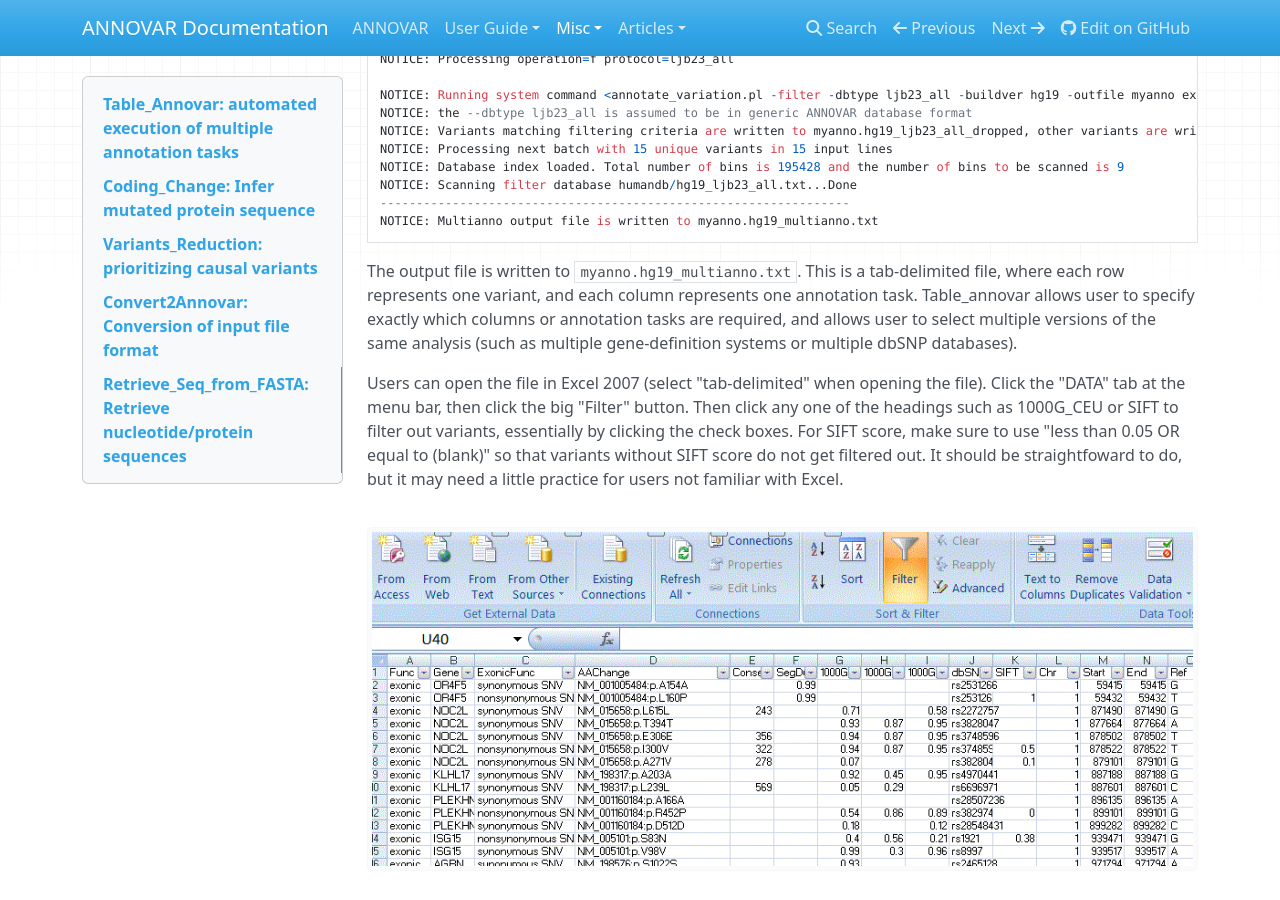
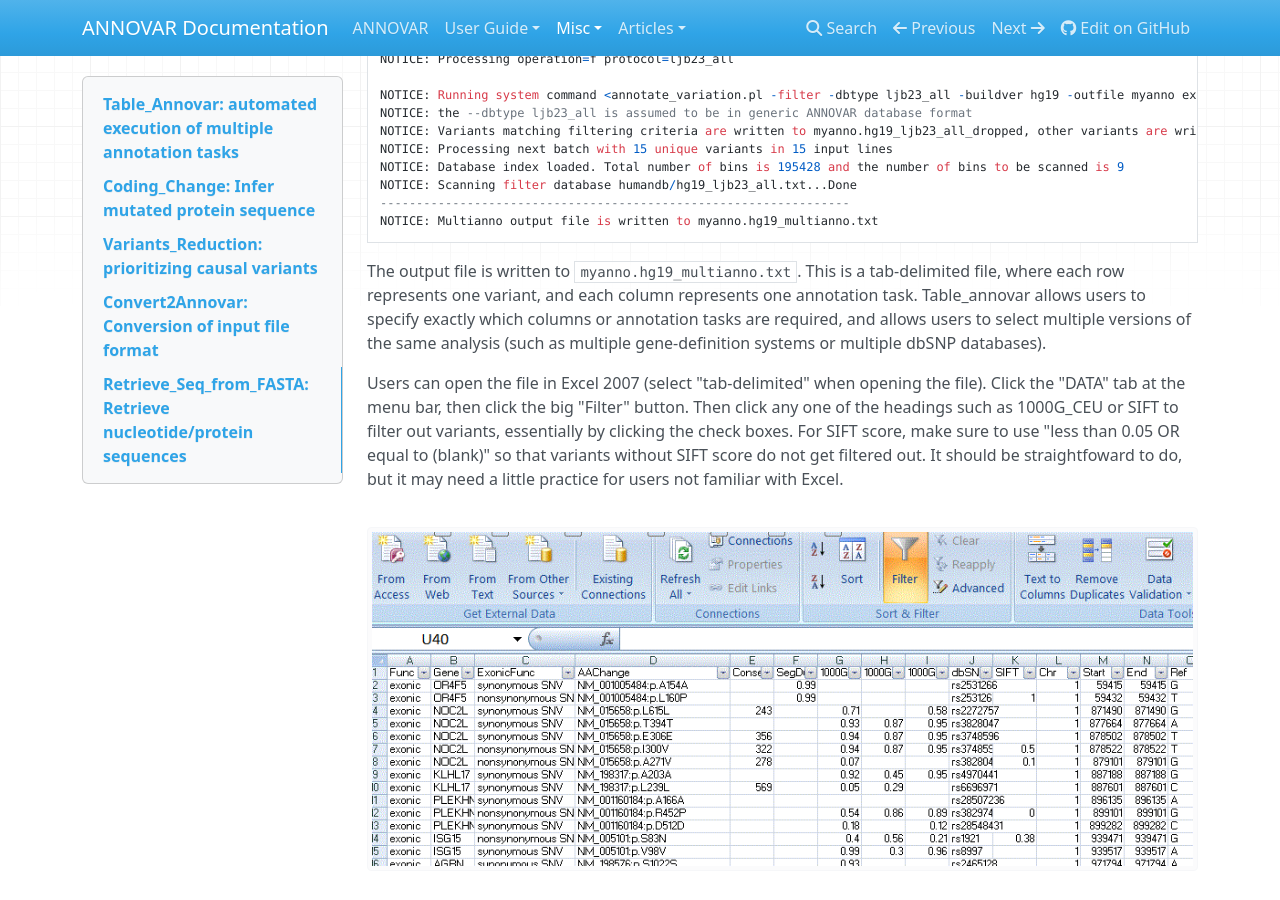
Before and after one commit to WGLab/doc-ANNOVAR, an MkDocs documentation site: the page built from docs/misc/accessory.md, in a window 1280 px wide and 900 px high, scrolled down 1304 px. Built offline with MkDocs 1.6.1, drawn with Linux system fonts in a browser that asks for light colours; nearby versions of some CDN libraries; comment, search, counter and statistics services are not loaded; old or Windows-style settings are respelled for this version of MkDocs; some of the changed text lies outside the part shown.

Commit message:
A few typos

````diff
--- a/docs/misc/accessory.md
+++ b/docs/misc/accessory.md
@@ -71,7 +71,7 @@ NOTICE: Scanning filter database humandb/hg19_ljb23_all.txt...Done
 NOTICE: Multianno output file is written to myanno.hg19_multianno.txt
 ```
 
-The output file is written to `myanno.hg19_multianno.txt`. This is a tab-delimited file, where each row represents one variant, and each column represents one annotation task. Table_annovar allows user to specify exactly which columns or annotation tasks are required, and allows user to select multiple versions of the same analysis (such as multiple gene-definition systems or multiple dbSNP databases).
+The output file is written to `myanno.hg19_multianno.txt`. This is a tab-delimited file, where each row represents one variant, and each column represents one annotation task. Table_annovar allows users to specify exactly which columns or annotation tasks are required, and allows users to select multiple versions of the same analysis (such as multiple gene-definition systems or multiple dbSNP databases).
 
 Users can open the file in Excel 2007 (select "tab-delimited" when opening the file). Click the "DATA" tab at the menu bar, then click the big "Filter" button. Then click any one of the headings such as 1000G_CEU or SIFT to filter out variants, essentially by clicking the check boxes. For SIFT score, make sure to use "less than 0.05 OR equal to (blank)" so that variants without SIFT score do not get filtered out. It should be straightfoward to do, but it may need a little practice for users not familiar with Excel.
 
````
Also changed, not shown: other parts of docs/misc/accessory.md (+2 -2 lines).
